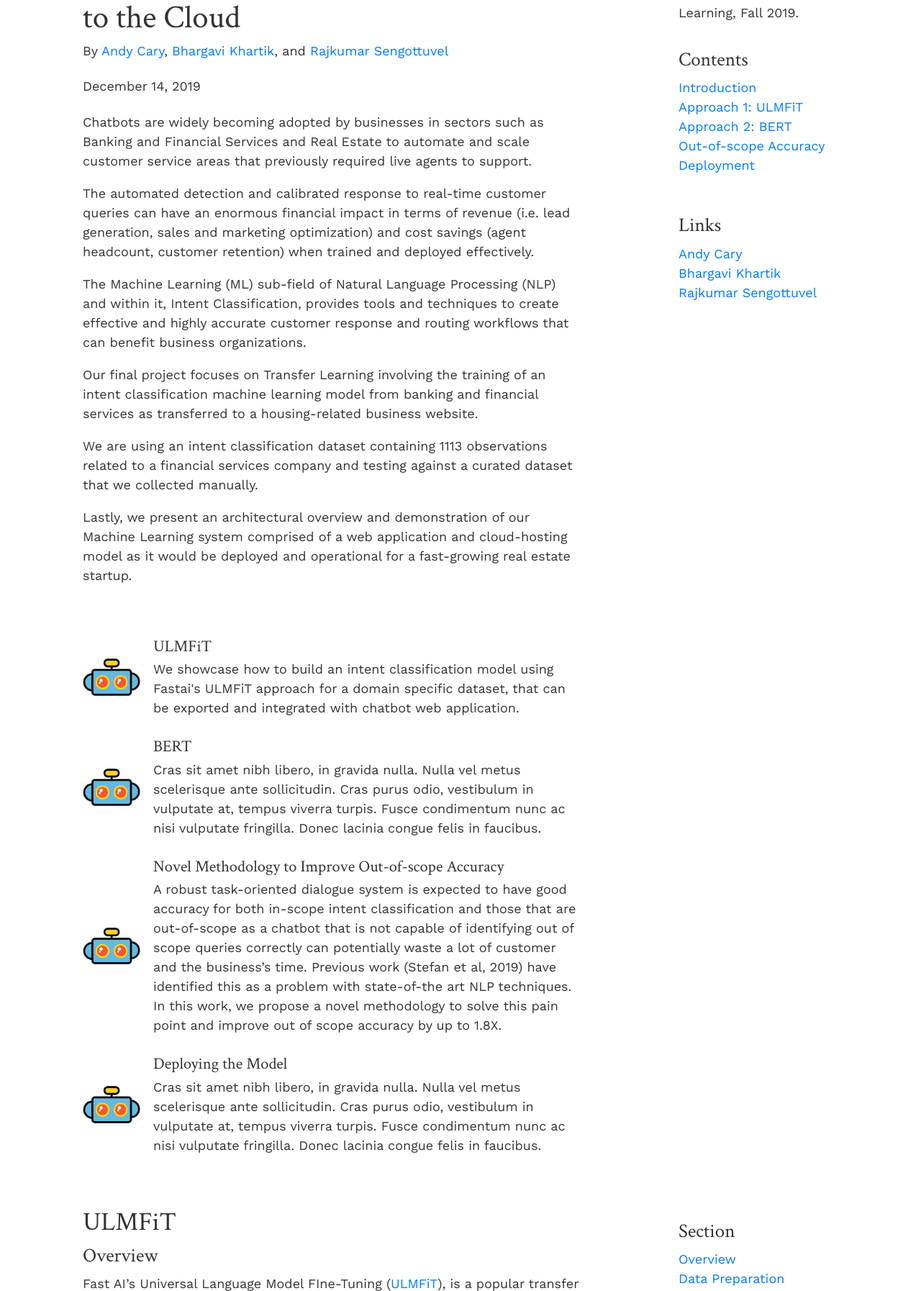
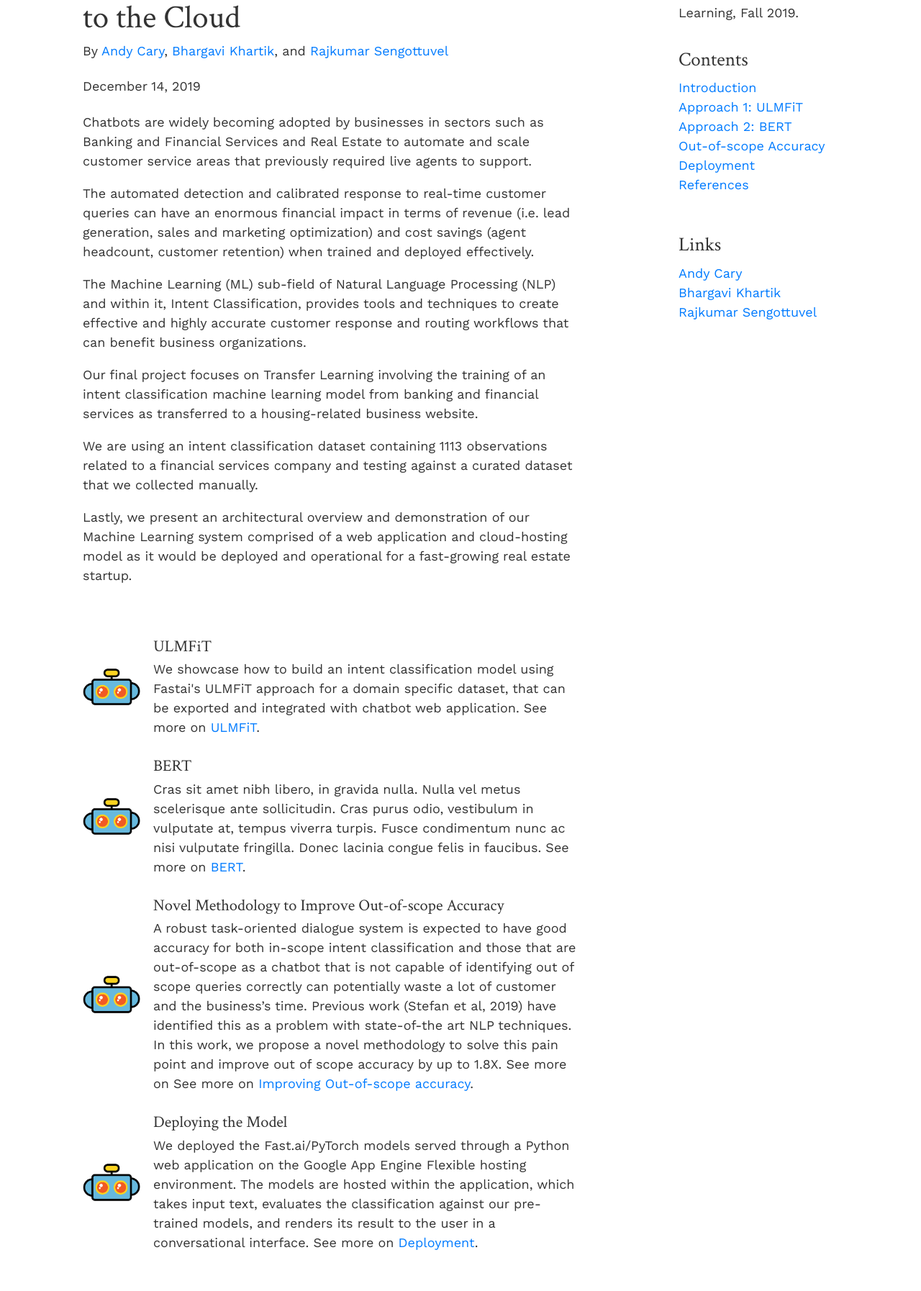
Before and after one commit to acary/chatbot-sml, a Flask app: page / in a window 1280 px wide. Shown: the part 486-2280 px from the top of the page at 72% size. Run offline with Flask 2, Linux system fonts and the light colour scheme; some libraries are stand-ins or nearby versions.

Commit message:
add references section

```diff
--- a/templates/blog_post.html
+++ b/templates/blog_post.html
@@ -14,6 +14,7 @@
   {% include 'bert.html' %}
   {% include 'oos_accuracy.html' %}
   {% include 'deployment.html' %}
+  {% include 'references.html' %}
 
 </div><!-- /.container -->
 
--- a/templates/intro.html
+++ b/templates/intro.html
@@ -43,6 +43,7 @@
         <li><a href="#bert">Approach 2: BERT</a></li>
         <li><a href="#oos">Out-of-scope Accuracy</a></li>
         <li><a href="#deployment">Deployment</a></li>
+        <li><a href="#references">References</a></li>
       </ol>
     </div>
     <div class="sidebar-module">
--- a/templates/media_list.html
+++ b/templates/media_list.html
@@ -8,28 +8,28 @@
           <img src="{{ url_for('static', filename='img/chatbot.png')}}" alt="ULMFiT" class="mr-3 media_list">
           <div class="media-body">
             <h5 class="mt-0 mb-1">ULMFiT</h5>
-            We showcase how to build an intent classification model using Fastai's ULMFiT approach for a domain specific dataset, that can be exported and integrated with chatbot web application.
+            We showcase how to build an intent classification model using Fastai's ULMFiT approach for a domain specific dataset, that can be exported and integrated with chatbot web application. See more on <a href="#ULMFiT">ULMFiT</a>.
           </div>
         </li>
         <li class="media my-4">
           <img src="{{ url_for('static', filename='img/chatbot.png')}}" alt="BERT" class="mr-3 media_list">
           <div class="media-body">
             <h5 class="mt-0 mb-1">BERT</h5>
-            Cras sit amet nibh libero, in gravida nulla. Nulla vel metus scelerisque ante sollicitudin. Cras purus odio, vestibulum in vulputate at, tempus viverra turpis. Fusce condimentum nunc ac nisi vulputate fringilla. Donec lacinia congue felis in faucibus.
+            Cras sit amet nibh libero, in gravida nulla. Nulla vel metus scelerisque ante sollicitudin. Cras purus odio, vestibulum in vulputate at, tempus viverra turpis. Fusce condimentum nunc ac nisi vulputate fringilla. Donec lacinia congue felis in faucibus. See more on <a href="#bert">BERT</a>.
           </div>
         </li>
         <li class="media my-4">
           <img src="{{ url_for('static', filename='img/chatbot.png')}}" alt="Out-of-scope Accuracy" class="mr-3 media_list">
           <div class="media-body">
             <h5 class="mt-0 mb-1">Novel Methodology to Improve Out-of-scope Accuracy</h5>
-            A robust task-oriented dialogue system is expected to have good accuracy for both in-scope intent classification and those that are out-of-scope as a chatbot that is not capable of identifying out of scope queries correctly can potentially waste a lot of customer and the business’s time. Previous work (Stefan et al, 2019) have identified this as a problem with state-of-the art NLP techniques. In this work, we propose a novel methodology to solve this pain point and improve out of scope accuracy by up to 1.8X.
+            A robust task-oriented dialogue system is expected to have good accuracy for both in-scope intent classification and those that are out-of-scope as a chatbot that is not capable of identifying out of scope queries correctly can potentially waste a lot of customer and the business’s time. Previous work (Stefan et al, 2019) have identified this as a problem with state-of-the art NLP techniques. In this work, we propose a novel methodology to solve this pain point and improve out of scope accuracy by up to 1.8X. See more on See more on <a href="#oos">Improving Out-of-scope accuracy</a>.
           </div>
         </li>
         <li class="media">
           <img src="{{ url_for('static', filename='img/chatbot.png')}}" alt="Deploying the Model" class="mr-3 media_list">
           <div class="media-body">
             <h5 class="mt-0 mb-1">Deploying the Model</h5>
-            Cras sit amet nibh libero, in gravida nulla. Nulla vel metus scelerisque ante sollicitudin. Cras purus odio, vestibulum in vulputate at, tempus viverra turpis. Fusce condimentum nunc ac nisi vulputate fringilla. Donec lacinia congue felis in faucibus.
+            We deployed the Fast.ai/PyTorch models served through a Python web application on the Google App Engine Flexible hosting environment. The models are hosted within the application, which takes input text, evaluates the classification against our pre-trained models, and renders its result to the user in a conversational interface. See more on <a href="#deployment">Deployment</a>.
           </div>
         </li>
       </ul>
--- /dev/null
+++ b/templates/references.html
@@ -0,0 +1,42 @@
+<hr>
+
+<div class="row">
+
+  <div class="col-sm-8 blog-main">
+    <a name="references"></a>
+    <div class="blog-post">
+
+      <h2>References</h2>
+
+      <ul>
+        <li>Reference 1</li>
+      </ul>
+    </div><!-- /.media_list -->
+
+  </div><!-- /.blog-main -->
+
+  <div class="col-sm-3 offset-sm-1 blog-sidebar">
+    <!-- <div class="sidebar-module sidebar-module-inset">
+      <h4>About</h4>
+      <p>The final project for Scalable Machine Learning, Fall 2019.</p>
+    </div> -->
+    <div class="sidebar-module">
+      <!-- <h4>Section</h4> -->
+      <!-- <ol class="list-unstyled">
+        <li><a href="#deploy_challenges">Challenges</a></li>
+        <li><a href="#deploy_app">Application</a></li>
+        <li><a href="#deploy_env">Environment</a></li>
+        <li><a href="#deploy_code">Code</a></li>
+      </ol> -->
+    </div>
+    <div class="sidebar-module">
+      <!-- <h4>Links</h4>
+      <ol class="list-unstyled">
+        <li><a href="#">Andy</a></li>
+        <li><a href="#">Bhargavi</a></li>
+        <li><a href="#">Rajkumar</a></li>
+      </ol> -->
+    </div>
+  </div><!-- /.blog-sidebar -->
+
+</div><!-- /.row -->
```
